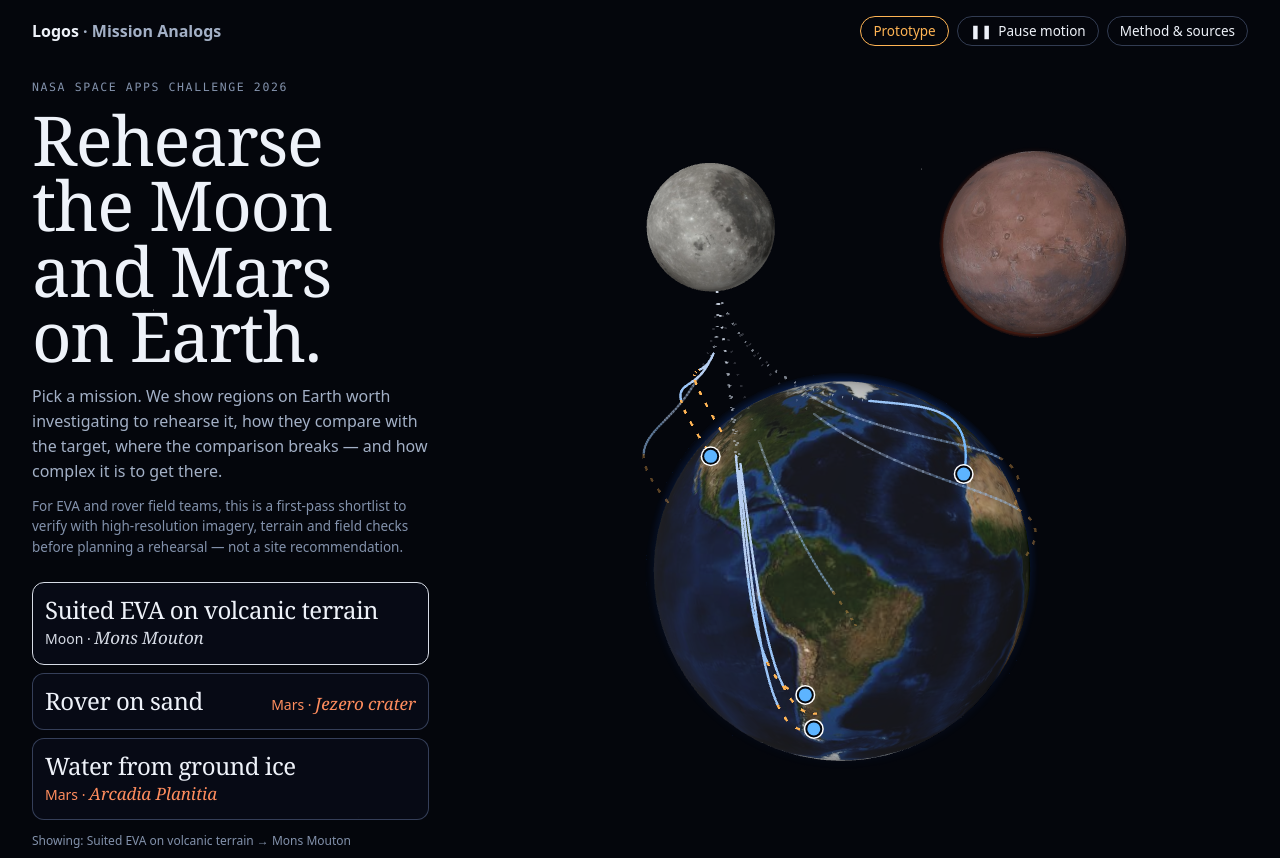
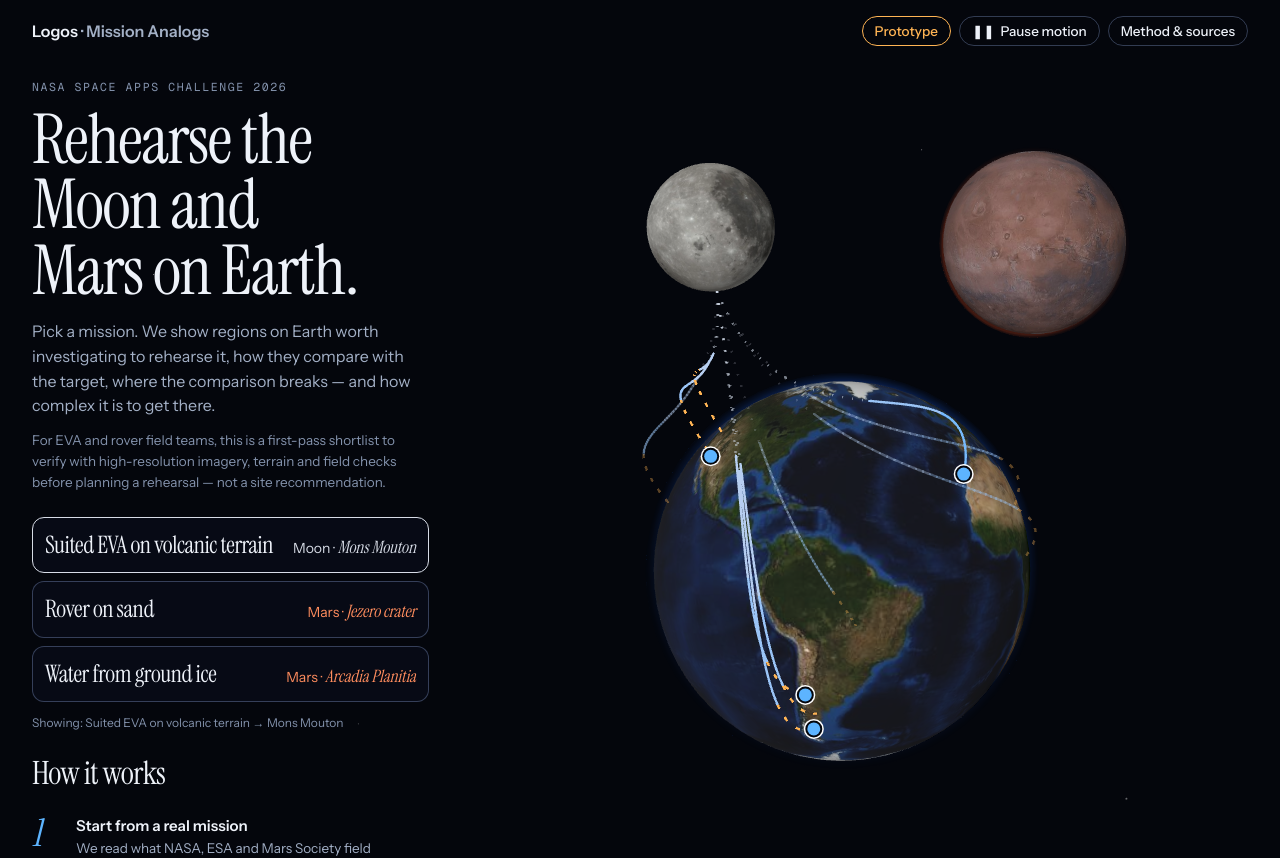
Before and after one commit to ZenidX/logos-space-apps-2026, a Next.js app: page / in a window 1280 px wide. Shown: the top 858 px of the page. Built offline with nearby package versions, Linux system fonts and the light colour scheme.

Commit message:
Fix font tokens so Instrument Serif/Sans and Geist Mono actually apply

```diff
--- a/src/app/globals.css
+++ b/src/app/globals.css
@@ -17,9 +17,10 @@
   --tap: 44px; --ease: cubic-bezier(.2, .7, .2, 1);
   --t-xs: 11px; --t-sm: 13px; --t-md: 15px; --t-lg: 18px; --t-xl: 24px; --t-hero: clamp(44px, min(5.6vw, 8.6vh), 84px);
   --s1: 4px; --s2: 8px; --s3: 12px; --s4: 16px; --s5: 24px; --s6: 32px;
-  --display: var(--font-serif), "Iowan Old Style", Georgia, serif; --sans: var(--font-sans), system-ui, -apple-system, "Segoe UI", sans-serif; --mono: var(--font-mono), ui-monospace, "SF Mono", Menlo, monospace;
 }
 html { color-scheme: dark; }
+/* Font tokens live on body: next/font sets its variables on <body>, so they must be resolved there (not on :root). */
+body { --display: var(--f-serif), "Iowan Old Style", Georgia, serif; --sans: var(--f-sans), system-ui, -apple-system, "Segoe UI", sans-serif; --mono: var(--f-mono), ui-monospace, "SF Mono", Menlo, monospace; }
 body { background: var(--bg); color: var(--ink); font: 400 15.5px/1.55 var(--sans); font-optical-sizing: auto; text-wrap: pretty; -webkit-font-smoothing: antialiased; }
 b, strong { font-weight: 600; }
 :focus-visible { outline: 2px solid var(--focus); outline-offset: 2px; }
--- a/src/app/layout.tsx
+++ b/src/app/layout.tsx
@@ -4,9 +4,9 @@ import { Geist_Mono, Instrument_Sans, Instrument_Serif } from "next/font/google"
 import "./globals.css";
 
 // All SIL OFL 1.1; next/font self-hosts them (CSP font-src 'self').
-const serif = Instrument_Serif({ subsets: ["latin"], weight: "400", style: ["normal", "italic"], variable: "--font-serif", display: "swap" });
-const sans = Instrument_Sans({ subsets: ["latin"], weight: "variable", variable: "--font-sans", display: "swap" });
-const mono = Geist_Mono({ subsets: ["latin"], weight: "400", variable: "--font-mono", display: "swap", preload: false });
+const serif = Instrument_Serif({ subsets: ["latin"], weight: "400", style: ["normal", "italic"], variable: "--f-serif", display: "swap" });
+const sans = Instrument_Sans({ subsets: ["latin"], weight: "variable", variable: "--f-sans", display: "swap" });
+const mono = Geist_Mono({ subsets: ["latin"], weight: "400", variable: "--f-mono", display: "swap", preload: false });
 
 export const metadata: Metadata = {
   title: "Logos · Mission Analogs",
```
